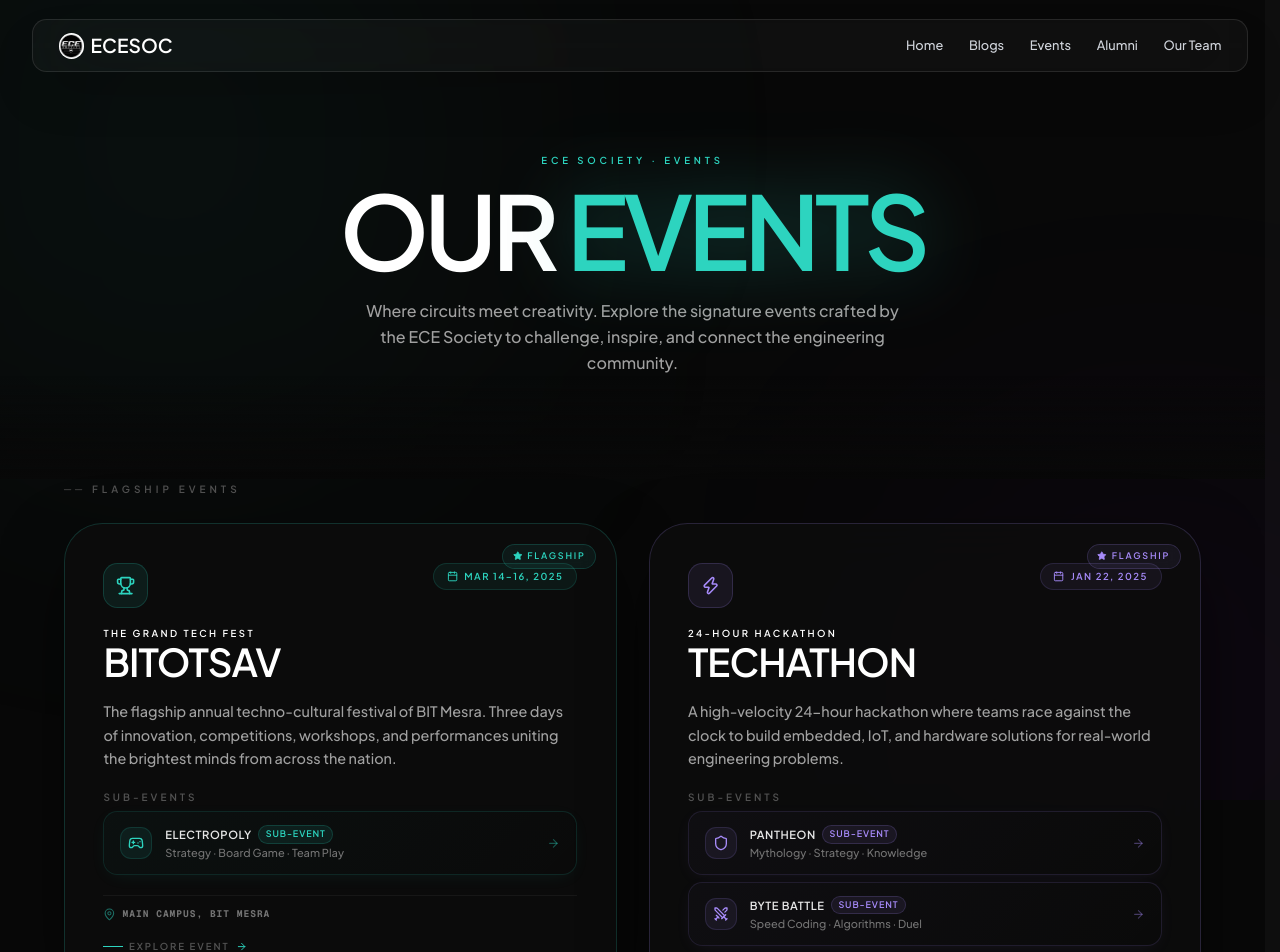
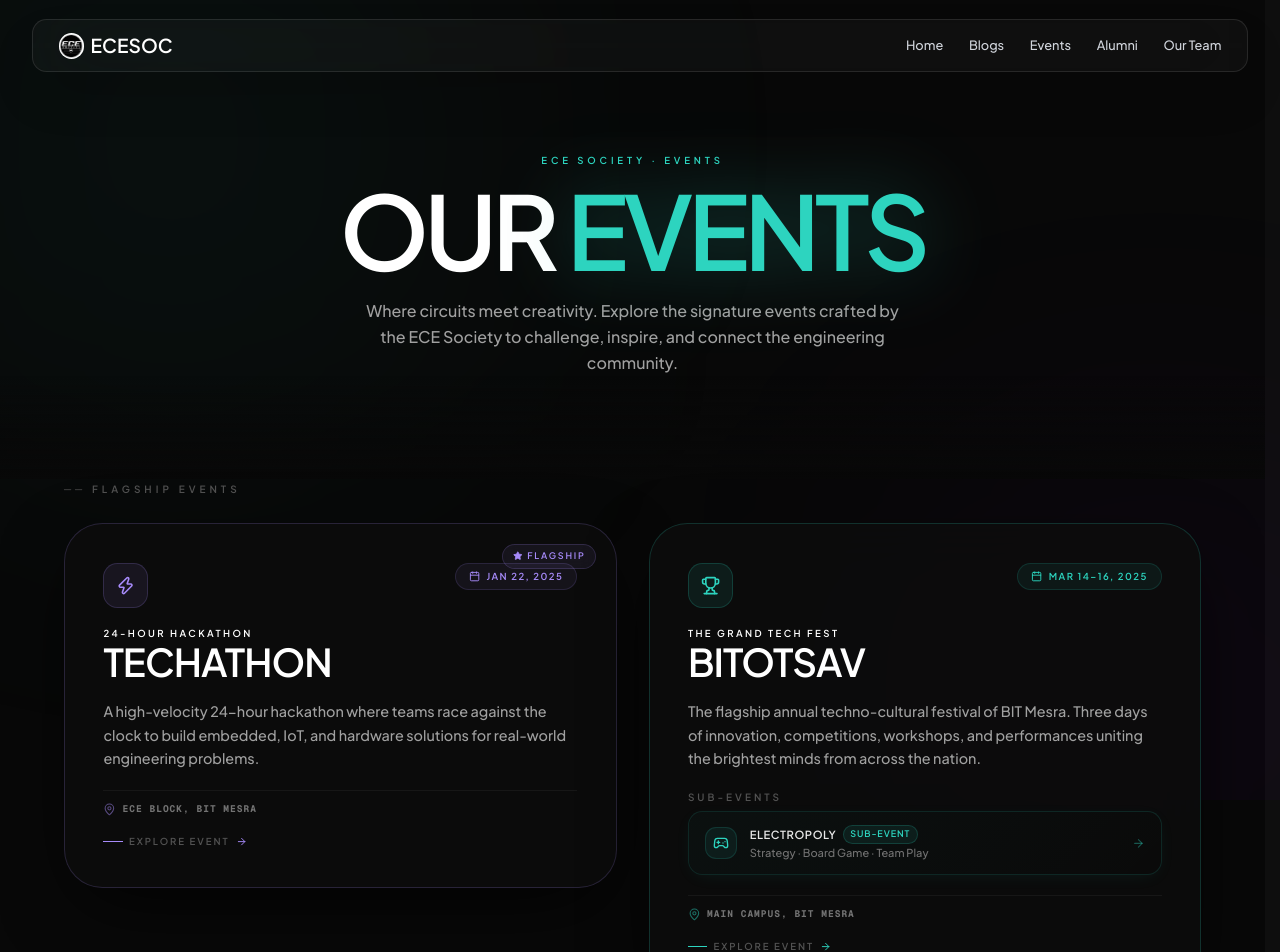
Before and after one commit to HiteshBajajft9/ECESocWeb, a Next.js app: page /events in a window 1280 px wide. Shown: the top 952 px of the page. Built offline with nearby package versions, Linux system fonts and the light colour scheme; a web font is replaced by a local one.

Commit message:
fix(events): Techathon first+flagship, Bitotsav badge removed, Pantheon+ByteBattle removed

```diff
--- a/app/events/page.tsx
+++ b/app/events/page.tsx
@@ -3,7 +3,7 @@
 import { motion, AnimatePresence } from 'framer-motion';
 import {
     Calendar, MapPin, ArrowRight, Zap, Code2, Trophy, Cpu,
-    Gamepad2, Star, Briefcase, Shield, Swords,
+    Gamepad2, Star, Briefcase,
 } from 'lucide-react';
 import { SectionReveal } from '@/modules/home/components/section-reveal';
 import { useState } from 'react';
@@ -13,29 +13,6 @@ import { useState } from 'react';
 ══════════════════════════════════════════ */
 
 const featuredEvents = [
-    {
-        id: 'bitotsav',
-        title: 'Bitotsav',
-        tagline: 'The Grand Tech Fest',
-        date: 'Mar 14–16, 2025',
-        location: 'Main Campus, BIT Mesra',
-        description:
-            'The flagship annual techno-cultural festival of BIT Mesra. Three days of innovation, competitions, workshops, and performances uniting the brightest minds from across the nation.',
-        icon: Trophy,
-        color: '#2DD4BF',
-        badgeLabel: 'Flagship',
-        badgeIcon: Star,
-        glowRgb: '45,212,191',
-        purpleAccent: 'purple-600',
-        subEvents: [
-            {
-                name: 'Electropoly',
-                subtitle: 'Strategy · Board Game · Team Play',
-                icon: Gamepad2,
-                accentColor: '#2DD4BF',
-            },
-        ],
-    },
     {
         id: 'techathon',
         title: 'Techathon',
@@ -50,18 +27,28 @@ const featuredEvents = [
         badgeIcon: Star,
         glowRgb: '167,139,250',
         purpleAccent: 'blue-600',
+        subEvents: [],
+    },
+    {
+        id: 'bitotsav',
+        title: 'Bitotsav',
+        tagline: 'The Grand Tech Fest',
+        date: 'Mar 14–16, 2025',
+        location: 'Main Campus, BIT Mesra',
+        description:
+            'The flagship annual techno-cultural festival of BIT Mesra. Three days of innovation, competitions, workshops, and performances uniting the brightest minds from across the nation.',
+        icon: Trophy,
+        color: '#2DD4BF',
+        badgeLabel: '',
+        badgeIcon: null,
+        glowRgb: '45,212,191',
+        purpleAccent: 'purple-600',
         subEvents: [
             {
-                name: 'Pantheon',
-                subtitle: 'Mythology · Strategy · Knowledge',
-                icon: Shield,
-                accentColor: '#a78bfa',
-            },
-            {
-                name: 'Byte Battle',
-                subtitle: 'Speed Coding · Algorithms · Duel',
-                icon: Swords,
-                accentColor: '#a78bfa',
+                name: 'Electropoly',
+                subtitle: 'Strategy · Board Game · Team Play',
+                icon: Gamepad2,
+                accentColor: '#2DD4BF',
             },
         ],
     },
@@ -201,7 +188,8 @@ function FeaturedCard({ event }: { event: typeof featuredEvents[0] }) {
             <div className="absolute top-0 left-12 right-12 h-[1px] opacity-0 group-hover:opacity-100 transition-opacity duration-500 pointer-events-none"
                 style={{ background: `linear-gradient(90deg, transparent, ${event.color}80, transparent)` }} />
 
-            {/* Badge */}
+            {/* Badge — only shown when set */}
+            {BadgeIcon && event.badgeLabel && (
                 <div className="absolute top-6 right-6 flex items-center gap-1.5 px-3 py-1.5 rounded-full backdrop-blur-sm border"
                     style={{ backgroundColor: `${event.color}12`, borderColor: `${event.color}30` }}>
                     <BadgeIcon className="w-3 h-3" style={{ color: event.color, fill: event.color }} />
@@ -209,6 +197,7 @@ function FeaturedCard({ event }: { event: typeof featuredEvents[0] }) {
                         {event.badgeLabel}
                     </span>
                 </div>
+            )}
 
             <div className="relative z-10 flex flex-col gap-6">
                 {/* Header */}
```
Lines whose indentation alone changed are shown as unchanged.
